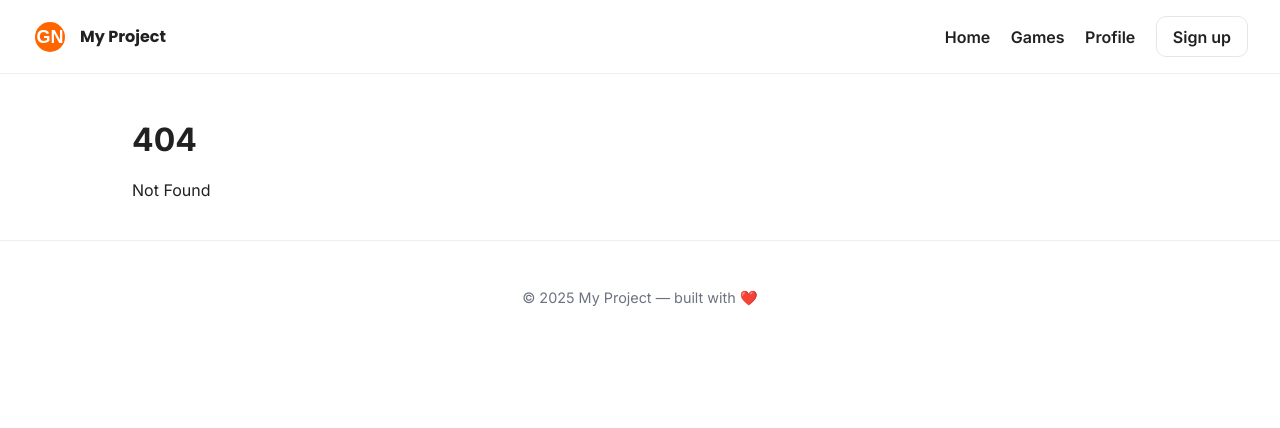
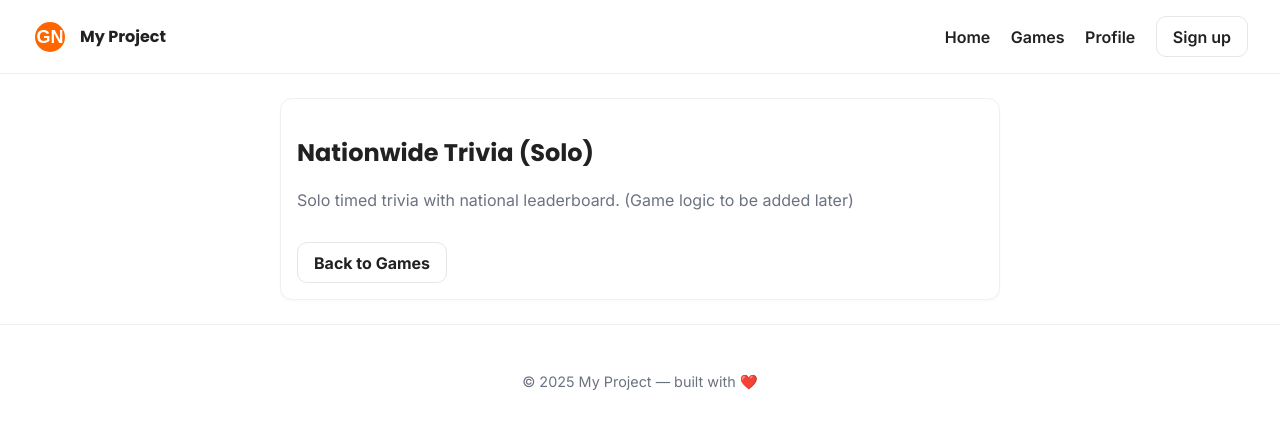
Before and after one commit to ga2gi/gameniteapp, a SvelteKit app: page /games/nationwide-trivia in a window 1280 px wide. Before the commit this address had no page. Shown: the top 428 px of the page. Built offline with nearby package versions, Linux system fonts and the light colour scheme.

Commit message:
Add placeholder game pages

```diff
--- /dev/null
+++ b/src/routes/games/nationwide-trivia/+page.svelte
@@ -0,0 +1,9 @@
+<section class="card" style="max-width:720px; margin:0 auto;">
+  <h2 style="font-family:var(--font-heading);">Nationwide Trivia (Solo)</h2>
+  <p style="color:var(--color-muted);">
+    Solo timed trivia with national leaderboard. (Game logic to be added later)
+  </p>
+  <a href="/dashboard" class="btn btn-ghost" style="margin-top:1rem; display:inline-block;">
+    Back to Games
+  </a>
+</section>
```
Also changed, not shown: src/routes/games/charades/+page.svelte (added), src/routes/games/imposter/+page.svelte (added), src/routes/games/murder-mystery/+page.svelte (added), src/routes/games/trivia/+page.svelte (added).
